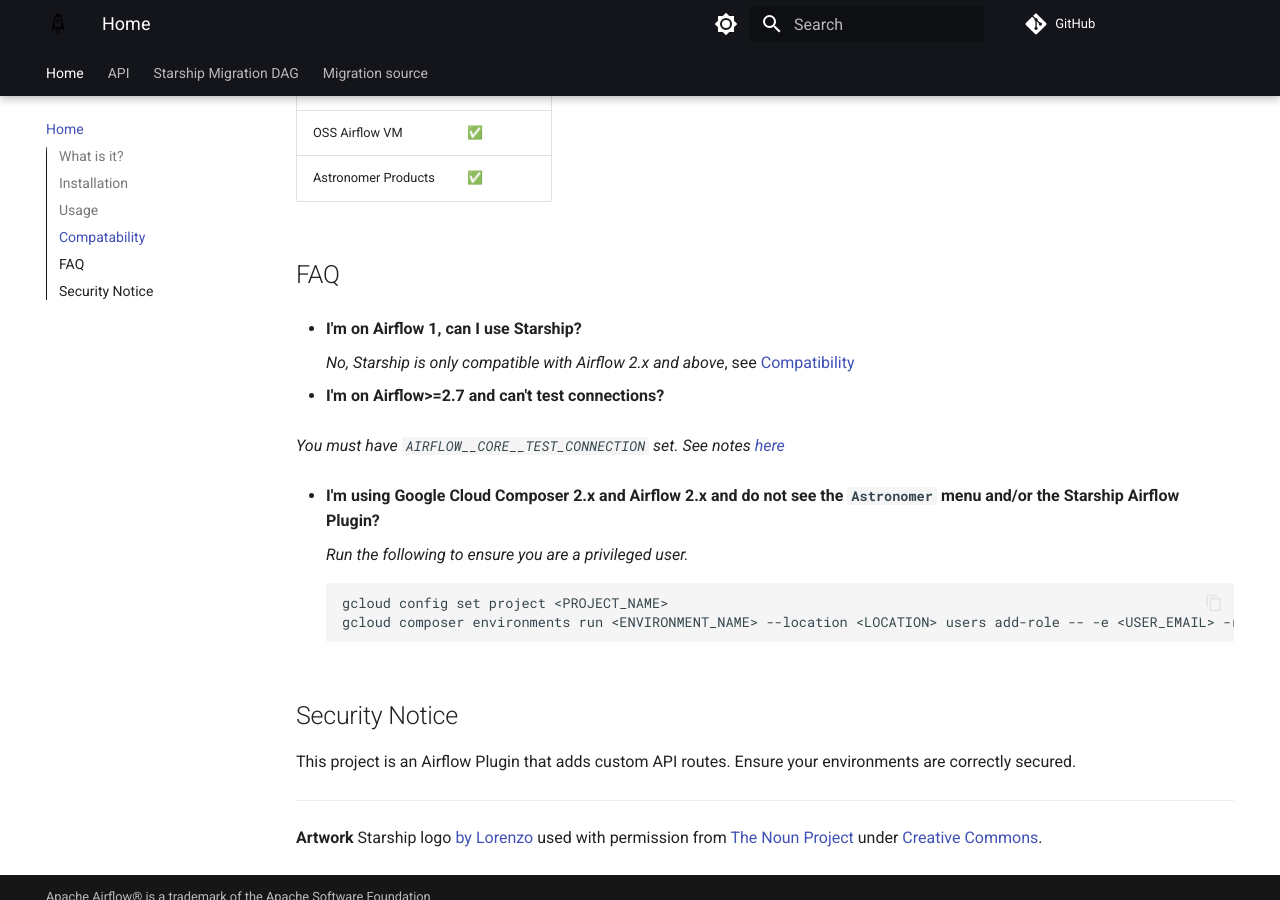
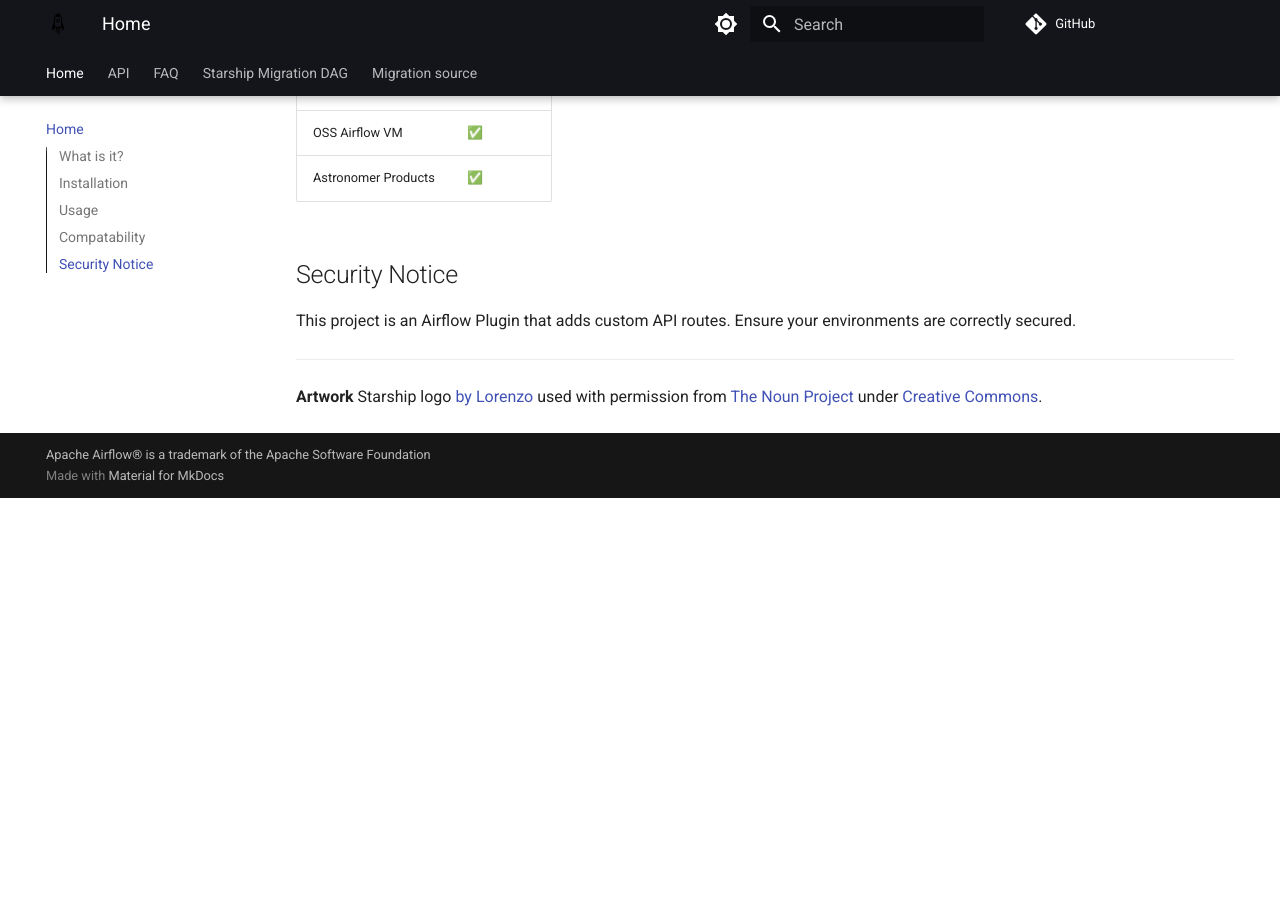
Before and after one commit to astronomer/starship, an MkDocs documentation site: the page built from docs/index.md, in a window 1280 px wide and 900 px high, scrolled down 1665 px. Built offline with MkDocs 1.6.1 and Material for MkDocs 9.7.7, drawn with Linux system fonts in a browser that asks for light colours; comment, search, counter and statistics services are not loaded; after the commit the page ends 2163 px from its top, so only the background shows below that.

Commit message:
docs: move FAQ to dedicated section
Dedicate a section to FAQ and reformat the entries with linkable headers.

````diff
--- a/docs/index.md
+++ b/docs/index.md
@@ -51,24 +51,6 @@
 | OSS Airflow VM      | ✅                      |
 | Astronomer Products | ✅                      |
 
-
-## FAQ
-- **I'm on Airflow 1, can I use Starship?**
-
-    _No, Starship is only compatible with Airflow 2.x and above_, see [Compatibility](#compatability)
-
-- **I'm on Airflow>=2.7 and can't test connections?**
-
-  _You must have `AIRFLOW__CORE__TEST_CONNECTION` set. See notes [here](https://airflow.apache.org/docs/apache-airflow/stable/release_notes.html#disable-default-allowing-the-testing-of-connections-in-ui-api-and-cli-32052)_
-
-- **I'm using Google Cloud Composer 2.x and Airflow 2.x and do not see the `Astronomer` menu and/or the Starship Airflow Plugin?**
-
-    _Run the following to ensure you are a privileged user._
-    ```
-    gcloud config set project <PROJECT_NAME>
-    gcloud composer environments run <ENVIRONMENT_NAME> --location <LOCATION> users add-role -- -e <USER_EMAIL> -r Admin
-    ```
-
 ## Security Notice
 This project is an Airflow Plugin that adds custom API routes. Ensure your environments are correctly secured.
 
````
Also changed, not shown: docs/faq.md (added, +24 -0 lines).
